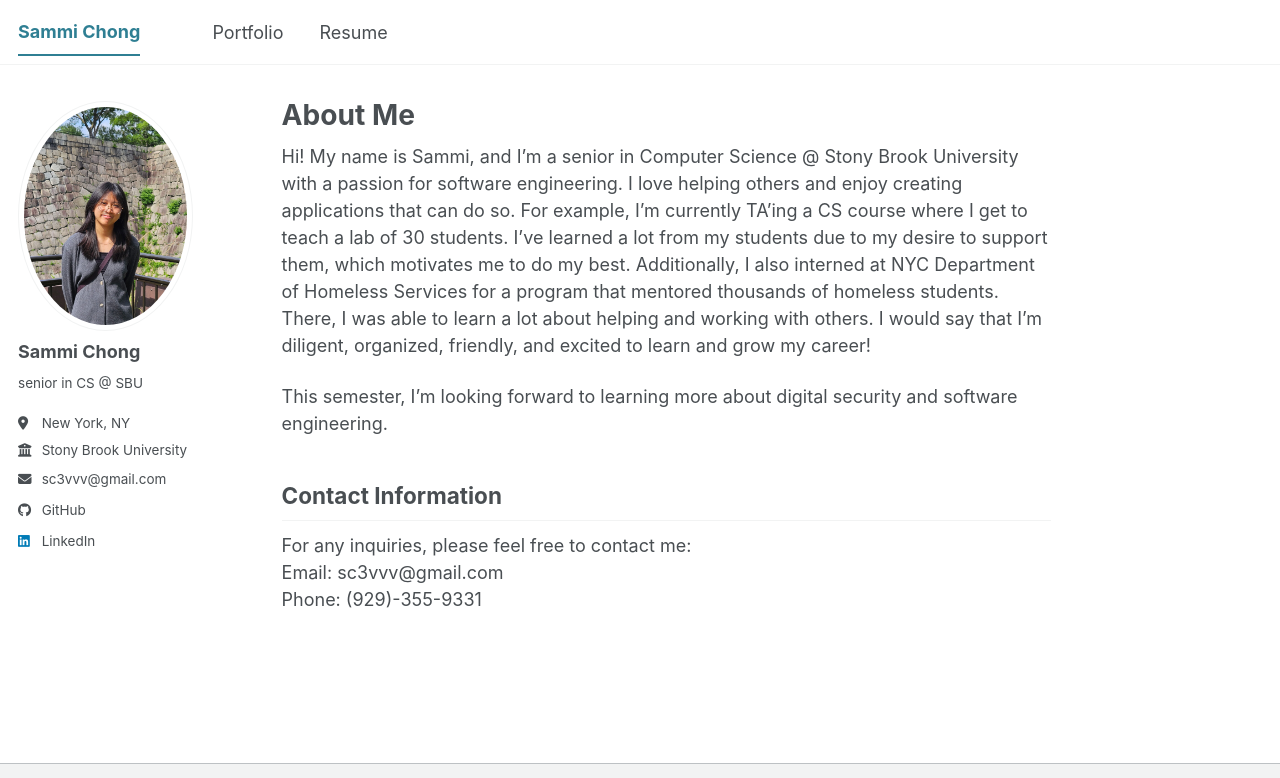
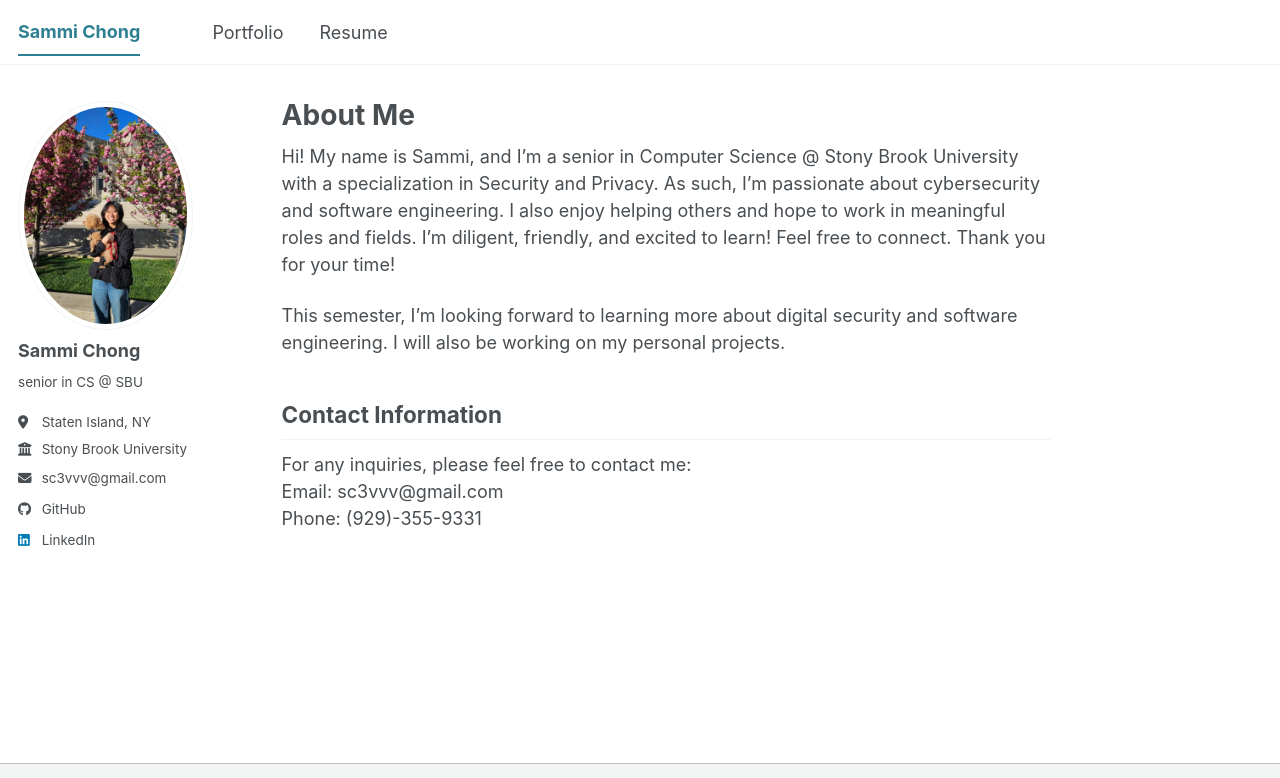
Before and after one commit to samm1c/samm1c.github.io, a Jekyll site: the page built from _pages/about.md, in a window 1280 px wide, cut to the strip 0-778 px from the top of the page. Built offline with Jekyll 4.4.1, drawn with Linux system fonts in a browser that asks for light colours; a script bundle is joined from its source files by our own code; library files that are not in the unit come from our copies.

Commit message:
updated resume 082426, added pomolo project to portfolio, changed profile image

```diff
--- a/_config.yml
+++ b/_config.yml
@@ -23,11 +23,11 @@ repository               : "academicpages/academicpages.github.io"
 #               Additional customization can be done by editing /_includes/author-profile.html
 author:
   # Biographic information
-  avatar           : /IMG_20250724_001730 (cropped2).jpg
+  avatar           : /IMG_20260604_191654.jpg
   name             : "Sammi Chong"
   pronouns         : # example: "she/her"
   bio              : "senior in CS @ SBU"
-  location         : "New York, NY"
+  location         : "Staten Island, NY"
   employer         : "Stony Brook University"
   uri              : # URL
   email            : "sc3vvv@gmail.com"
--- a/_pages/about.md
+++ b/_pages/about.md
@@ -7,9 +7,13 @@ redirect_from:
   - /about.html
 ---
 
-Hi! My name is Sammi, and I'm a senior in Computer Science @ Stony Brook University with a passion for software engineering. I love helping others and enjoy creating applications that can do so. For example, I'm currently TA'ing a CS course where I get to teach a lab of 30 students. I've learned a lot from my students due to my desire to support them, which motivates me to do my best. Additionally, I also interned at NYC Department of Homeless Services for a program that mentored thousands of homeless students. There, I was able to learn a lot about helping and working with others. I would say that I'm diligent, organized, friendly, and excited to learn and grow my career!
+Hi! My name is Sammi, and I'm a senior in Computer Science @ Stony Brook University with a
+specialization in Security and Privacy. As such, I'm passionate about cybersecurity and software engineering. I also enjoy helping others and hope to work in meaningful roles and fields. I'm diligent, friendly, and excited to learn! Feel free to connect. Thank you for your time!
 
-This semester, I'm looking forward to learning more about digital security and software engineering.
+
+<!-- passion for software engineering. I love helping others and enjoy creating applications that can do so. For example, I'm currently TA'ing a CS course where I get to teach a lab of 30 students. I've learned a lot from my students due to my desire to support them, which motivates me to do my best. Additionally, I also interned at NYC Department of Homeless Services for a program that mentored thousands of homeless students. There, I was able to learn a lot about helping and working with others. I would say that I'm diligent, organized, friendly, and excited to learn and grow my career! -->
+
+This semester, I'm looking forward to learning more about digital security and software engineering. I will also be working on my personal projects.
 
 ## Contact Information
 For any inquiries, please feel free to contact me:
```
Also changed, not shown: _pages/resume.md (+1 -1 lines), _portfolio/portfolio-6.html (added, +22 -0 lines), images/IMG_20260604_191654.jpg (added), images/pomolo demo 1.png (added), 1 other file.
